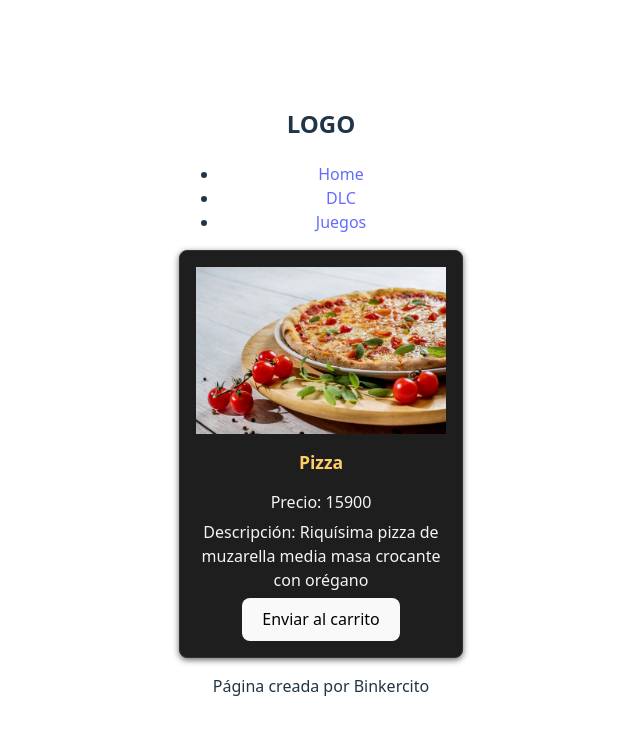
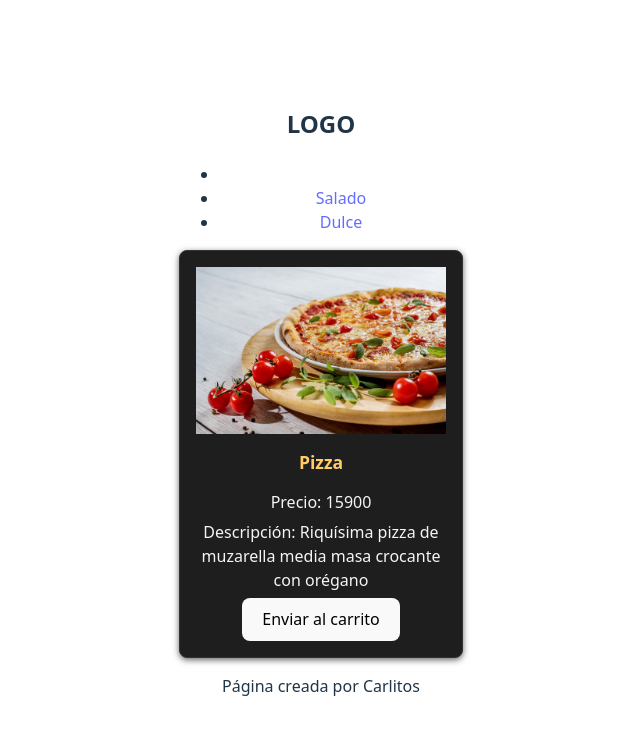
Before and after one commit to carlosbinker/react-practica, a React (Vite) app: page /detail/1 in a window 1280 px wide. Shown: the top 734 px of the page, without its empty margins (319-959 px from the left). Built offline with nearby package versions, Linux system fonts and the light colour scheme.

Commit message:
Agregué los Link to a la nav

```diff
--- a/public/data/products.json
+++ b/public/data/products.json
@@ -30,5 +30,13 @@
     "price": 15900,
     "description": "Riquísima pizza de muzarella media masa crocante con orégano",
     "imageUrl": "/images/pizza.jpg"
+  },
+  {
+    "id": "5",
+    "name": "Pancakes",
+    "category": "Dulce",
+    "price": 10900,
+    "description": "Riquísimo panqueque bañado en cocolate aromatizado con vainilla de Chipre y Pakistán",
+    "imageUrl": "/images/pancakes.jpg"
   }
 ]
--- a/src/components/Footer/Footer.jsx
+++ b/src/components/Footer/Footer.jsx
@@ -1,7 +1,7 @@
 export const Footer = () => {
     return (
         <footer>
-            <p>Página creada por Binkercito</p>
+            <p>Página creada por Carlitos</p>
         </footer>
     );
 };
--- a/src/components/Nav/Nav.jsx
+++ b/src/components/Nav/Nav.jsx
@@ -1,20 +1,20 @@
-// Componente presentacional (no tiene lógica)
-// El componente switch de JS es similar al match de Python
-// Esto es una SPA, por lo tanto se van a estar intercambiando vistas y componenetes. Se montan y dsmontan componentes.
+import { Link } from "react-router-dom";
+
 export const Nav = () => {
+  //Dejamos los Link preparados para cuando hagamos filtrado por categoria
+  //Por ahora, quedan de vista, pero sirven al tocar para escribir la ruta
+  //en la barra de búsqueda
   return (
     <nav>
       <ul>
+        <li></li>
         <li>
-                    <a href="./#">Home</a>
+          <Link to={"/category/salado"}>Salado</Link>
         </li>
         <li>
-                    <a href="./#">DLC</a>
-                </li>
-                <li>
-                    <a href="./#">Juegos</a>
+          <Link to={"/category/dulce"}>Dulce</Link>
         </li>
       </ul>
     </nav>
   );
-}
+};
```
Lines whose indentation alone changed are shown as unchanged.
